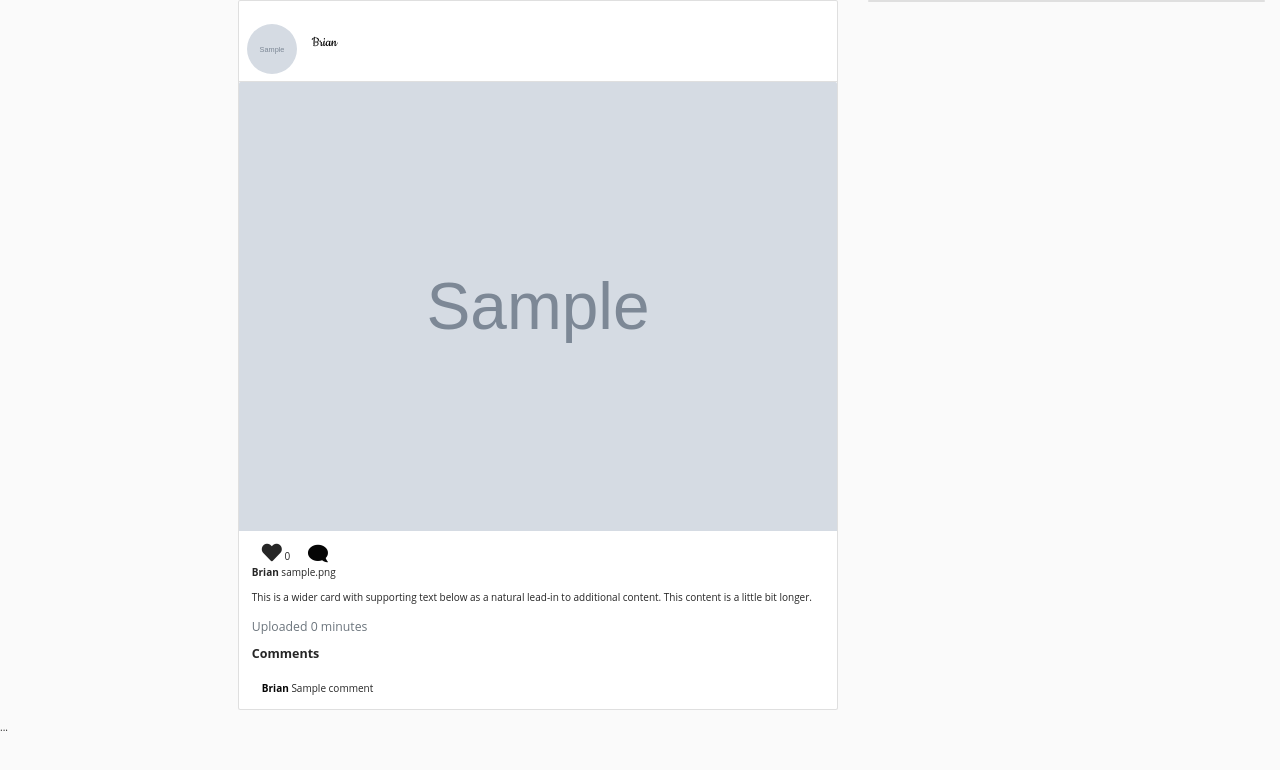
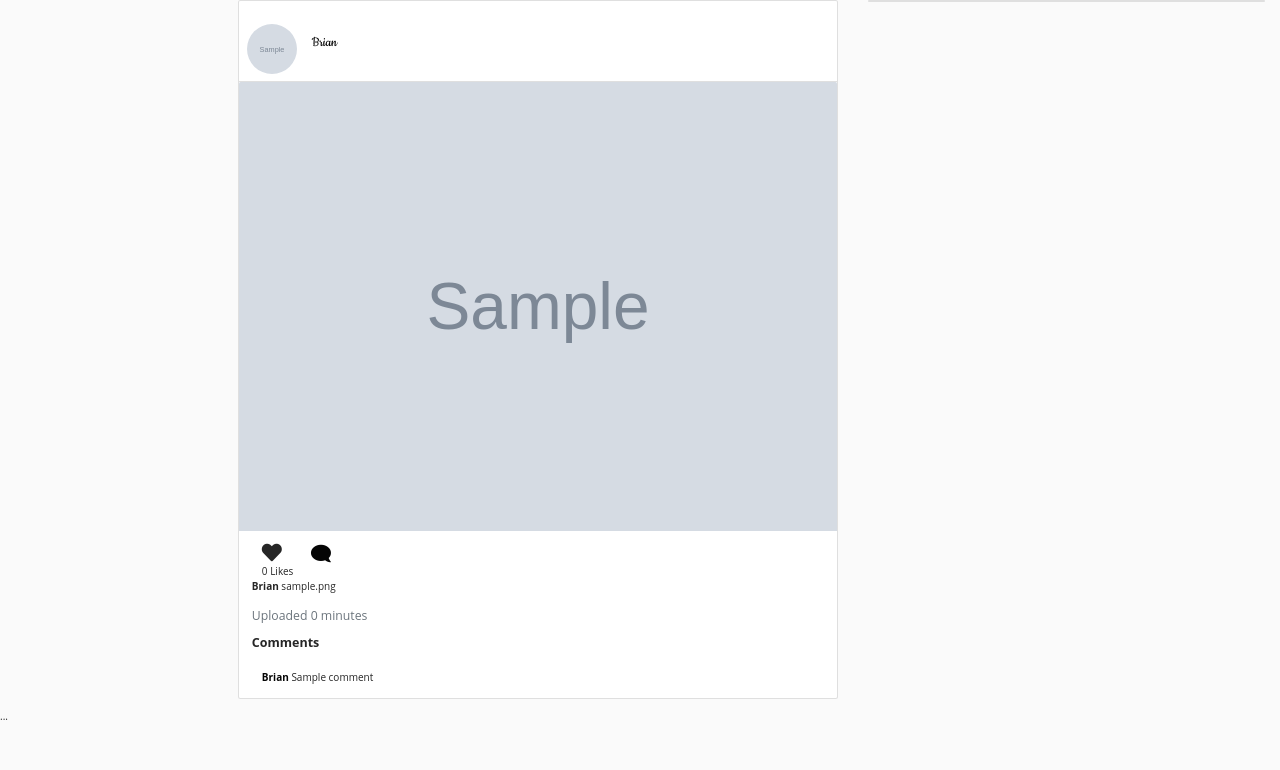
Before and after one commit to BrianNgeno/Insta-gram, a Django app: template instagram/templates/main_pages/home.html in a window 1280 px wide. Shown: the top 770 px of the page. Run offline with Django 3.2, Linux system fonts and the light colour scheme; the template is opened without the code that fills it: values that come from a table or form of the project are taken from there, others are empty; data comes from the database, SQL or seed files in the repository; tables that the repository leaves empty hold one stand-in row (values such as "Sample post"); grey boxes marked "Sample" are stand-in pictures; parts of the project's set-up code (start-up, migrations or seed data) failed here and were passed over; some libraries are stand-ins or nearby versions.

Commit message:
like javascript working

```diff
--- a/instagram/templates/main_pages/home.html
+++ b/instagram/templates/main_pages/home.html
@@ -24,10 +24,11 @@
                 <div class="card-body">
                     <div class="row" id="like">
                         <div class="">
-                            <span class="heart">
-                                <i class="fa fa-heart" aria-hidden="true" style="font-size:20px;"></i><span class="count">
-                                    0</span>
+                            <span class="likes">
+                                <i class="fa fa-heart" aria-hidden="true" style="font-size:20px;"></i><span class="count"><br>0
+                                    </span>Likes
                             </span>
+
                         </div>
                         &nbsp; &nbsp;
                         <div class="comnt">
@@ -36,8 +37,6 @@
                     </div>
 
                     <p><strong>{{item.user.username}}</strong> {{item.Image_caption}}</p>
-                    <p class="card-text">This is a wider card with supporting text below as a natural lead-in to
-                        additional content. This content is a little bit longer.</p>
                     <p class="card-text" style="font-size:14px;"><small class="text-muted">Uploaded
                             {{item.pub_date|timesince}}</small></p>
                     <h5><strong>Comments</strong></h5>
@@ -80,7 +79,6 @@
     </div>
 </div>
 <script>
-
     // console.log('hello world');
 
     ////////////////////////////////
@@ -89,29 +87,28 @@
     ////////////////////////////////
 
     // initiate a click event
-    $('.fa-heart').click(function () {
+    $(".fa-heart").click(function () {
         // create variable to store parent of clicked heart icon
-        var parent = $(this).parent('.likes');
+        var parent = $(this).parent(".likes");
 
         // create variable to store span that is child of parent element
-        var countText = parent.find('span');
+        var countText = parent.find("span");
 
         // create variable to store integer version of text inside span
         var count = parseInt(countText.text());
 
         // toggle red class on heart icon
-        $(this).toggleClass('red');
+        $(this).toggleClass("red");
 
         // if icon has red class, add 1 to count total and display that on page
-        if ($(this).hasClass('red')) {
+        if ($(this).hasClass("red")) {
             count += 1;
-            countText.text(' ' + count);
+            countText.text(" " + count);
             // otherwise remove one from count total and display that info on page
         } else {
             count -= 1;
-            countText.text(' ' + count);
+            countText.text(" " + count);
         }
     });
-
 </script>
 {% endblock %}
```
Also changed, not shown: media/images/need_for_speed_wallpaper_01_vikitech_-_Copy.jpg (added).
